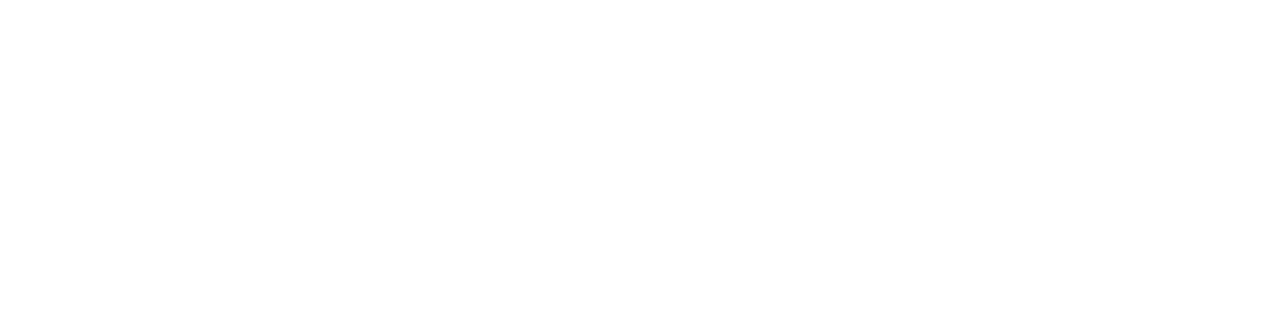
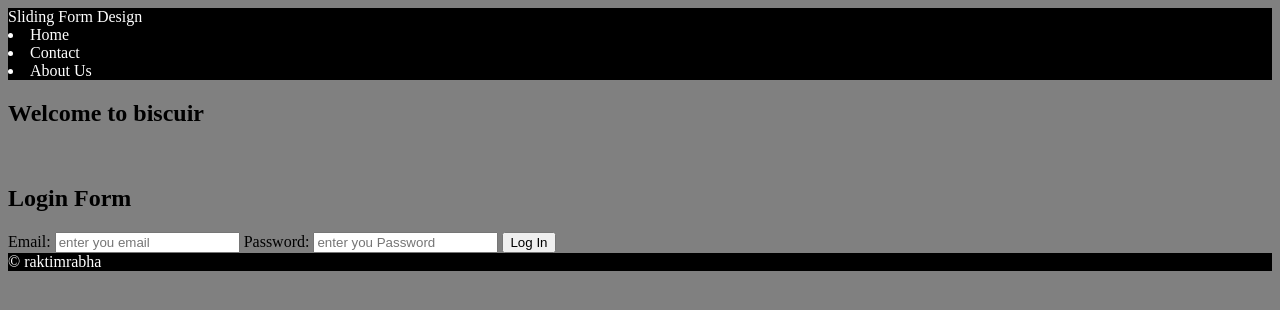
Before and after one commit to raktimrabha/codecademy-assignments, a plain HTML site: page Week5/index.html in a window 1280 px wide. Drawn offline with Linux system fonts and the light colour scheme.

Commit message:
edit index and style files

```diff
--- a/Week5/index.html
+++ b/Week5/index.html
@@ -3,9 +3,42 @@
 <head>
     <meta charset="UTF-8">
     <meta name="viewport" content="width=device-width, initial-scale=1.0">
-    <title>Document</title>
+    <link rel="stylesheet" href="style.css">
+    <title>Sign In</title>
 </head>
 <body>
+    <header>
+        <div class="logo">
+            Sliding Form Design
+        </div>
+        <nav>
+            <li>Home</li>
+            <li>Contact</li>
+            <li>About Us</li>
+        </nav>
+    </header>
+
+    <aside>
+        <div>
+            <h1>Welcome to biscuir</h1>
+            <img src="./images/" alt="">
+        </div>
+    </aside>
+    <main>
+        <div>
+            <form action="#">
+                <h2>Login Form </h2>
+                <label>Email: </label>
+                <input type="email" placeholder="enter you email">
+                <label>Password: </label>
+                <input type="password" placeholder="enter you Password">
+                <button type="submit">Log In </button>
+            </form>
+        </div>
+    </main>
+    <footer>
+        <div>&copy; raktimrabha</div>
+    </footer>
 
 </body>
 </html>
--- a/Week5/style.css
+++ b/Week5/style.css
@@ -0,0 +1,26 @@
+body {
+  background-color: gray;
+
+}
+
+
+header {
+  background-color: black;
+  color: white;
+
+}
+
+logo {
+  display: flex;
+  align-content: center;
+}
+
+nav {
+  display: inline;
+  flex-direction: row;
+}
+
+footer {
+  background-color: black;
+  color: white;
+}
```
